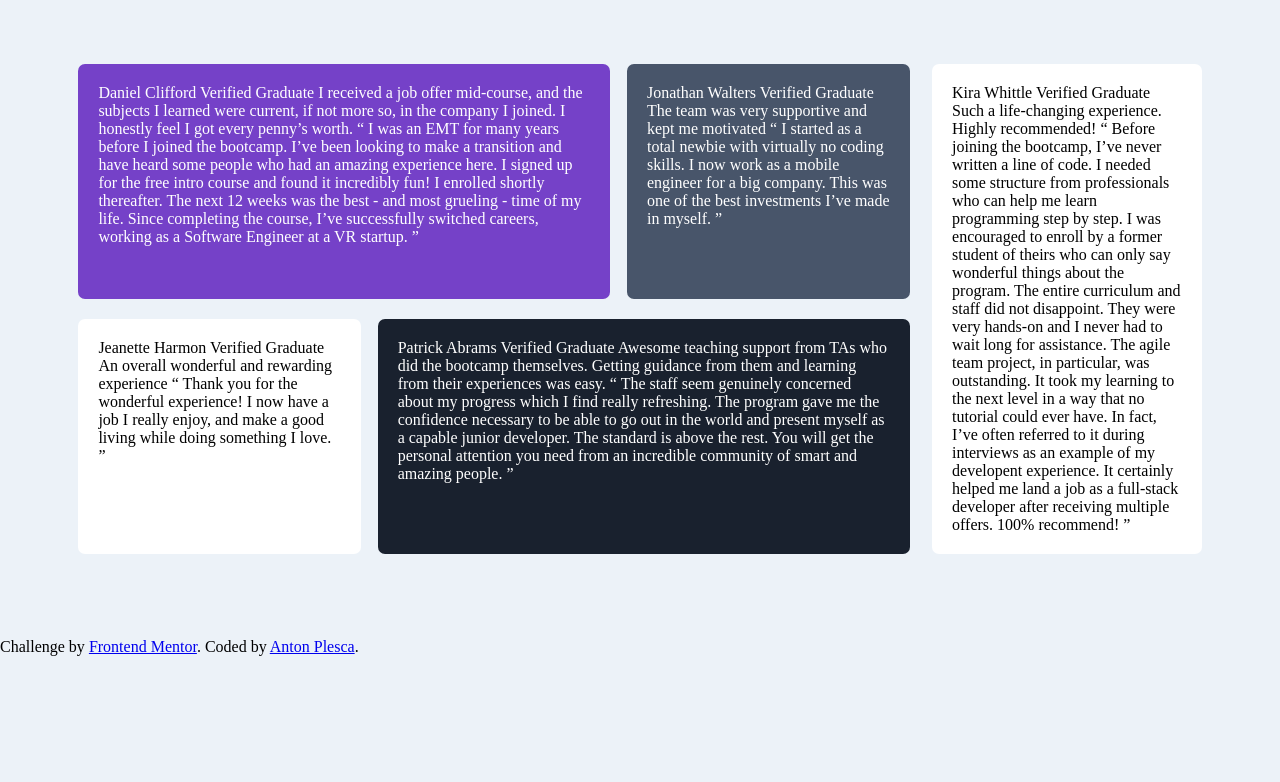
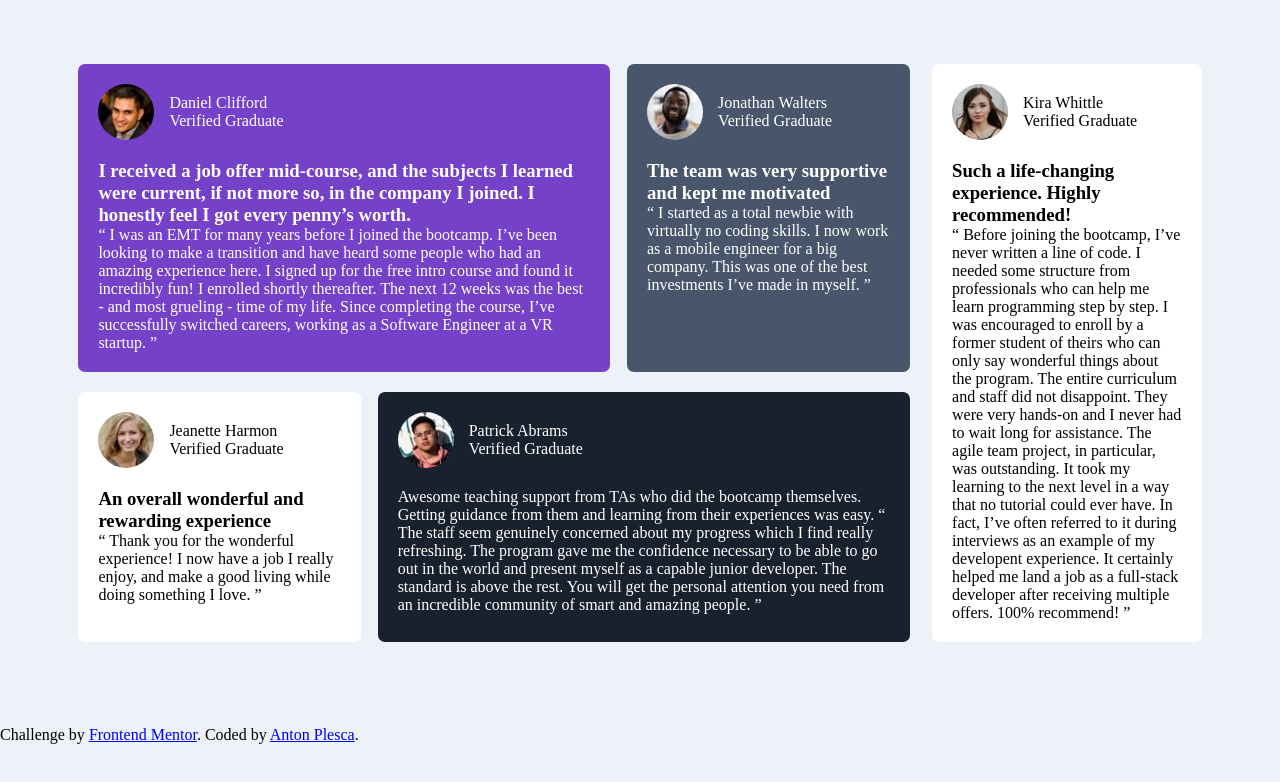
Before and after one commit to tokapeka/testimonials-grid, a plain HTML site: page index.html in a window 1280 px wide. Drawn offline with Linux system fonts and the light colour scheme.

Commit message:
additional styling + images

```diff
--- a/index.html
+++ b/index.html
@@ -12,13 +12,22 @@
     <div id="main-left-container">
       <div id="top-subcontainer">
         <div id="testimonial-1" class="grid-item">
+          <div class="testimonial-author">
+            <img src="./images/image-daniel.jpg" alt="daniel profile picture">
+            <div class="testimonial-author-text">
               <p>
                 Daniel Clifford
+              </p>
+              <p>
                 Verified Graduate
-
+              </p>
+            </div>
+          </div>
+          <h3>
             I received a job offer mid-course, and the subjects I learned were current, if not more so,
             in the company I joined. I honestly feel I got every penny’s worth.
-
+          </h3>
+          <p>
               “ I was an EMT for many years before I joined the bootcamp. I’ve been looking to make a
               transition and have heard some people who had an amazing experience here. I signed up
               for the free intro course and found it incredibly fun! I enrolled shortly thereafter.
@@ -27,12 +36,21 @@
           </p>
         </div>
         <div id="testimonial-2" class="grid-item">
+          <div class="testimonial-author">
+            <img src="./images/image-jonathan.jpg" alt="jonathan profile picture">
+            <div class="testimonial-author-text">
               <p>
                 Jonathan Walters
+              </p>
+              <p>
                 Verified Graduate
-
+              </p>
+            </div>
+          </div>
+          <h3>
             The team was very supportive and kept me motivated
-
+          </h3>
+          <p>
               “ I started as a total newbie with virtually no coding skills. I now work as a mobile engineer
               for a big company. This was one of the best investments I’ve made in myself. ”
           </p>
@@ -40,21 +58,38 @@
       </div>
       <div id="bottom-subcontainer">
         <div id="testimonial-3" class="grid-item">
+          <div class="testimonial-author">
+            <img src="./images/image-jeanette.jpg" alt="jeanette profile picture">
+            <div class="testimonial-author-text">
               <p>
                 Jeanette Harmon
+              </p>
+              <p>
                 Verified Graduate
-
+              </p>
+            </div>
+          </div>
+          <h3>
             An overall wonderful and rewarding experience
-
+          </h3>
+          <p>
             “ Thank you for the wonderful experience! I now have a job I really enjoy, and make a good living
             while doing something I love. ”
           </p>
         </div>
         <div id="testimonial-4" class="grid-item">
+          <div class="testimonial-author">
+            <img src="./images/image-patrick.jpg" alt="Patrick profile picture">
+            <div class="testimonial-author-text">
               <p>
                 Patrick Abrams
+              </p>
+              <p>
                 Verified Graduate
-
+              </p>
+            </div>
+          </div>
+          <p>
             Awesome teaching support from TAs who did the bootcamp themselves. Getting guidance from them and
             learning from their experiences was easy.
 
@@ -67,12 +102,21 @@
       </div>
     </div>
     <div id="testimonial-5" class="grid-item">
+      <div class="testimonial-author">
+        <img src="./images/image-kira.jpg" alt="Kira profile picture">
+        <div class="testimonial-author-text">
           <p>
             Kira Whittle
+          </p>
+          <p>
             Verified Graduate
-
+          </p>
+        </div>
+      </div>
+      <h3>
         Such a life-changing experience. Highly recommended!
-
+      </h3>
+      <p>
         “ Before joining the bootcamp, I’ve never written a line of code. I needed some structure from
         professionals who can help me learn programming step by step. I was encouraged to enroll by a former
         student of theirs who can only say wonderful things about the program. The entire curriculum and staff
--- a/style.css
+++ b/style.css
@@ -41,6 +41,19 @@ body {
     background-color: #ffffff;
 }
 
+.testimonial-author {
+    display: flex;
+    align-items: center;
+    margin-bottom: 20px;
+}
+
+.testimonial-author img {
+    border-radius: 50%;
+    margin-right: 15px;
+}
+
+
+
 @media (min-width: 576px) {
     .container {
         display: flex;
@@ -57,16 +70,9 @@ body {
         display: flex;
         flex-direction: column;
         flex-basis: 74%;
-
     }
 
-    #top-subcontainer {
-        display: flex;
-        flex-basis: 50%;
-        justify-content: space-between;
-    }
-
-    #bottom-subcontainer {
+    #top-subcontainer, #bottom-subcontainer {
         display: flex;
         flex-basis: 50%;
         justify-content: space-between;
```
Lines whose indentation alone changed are shown as unchanged.
